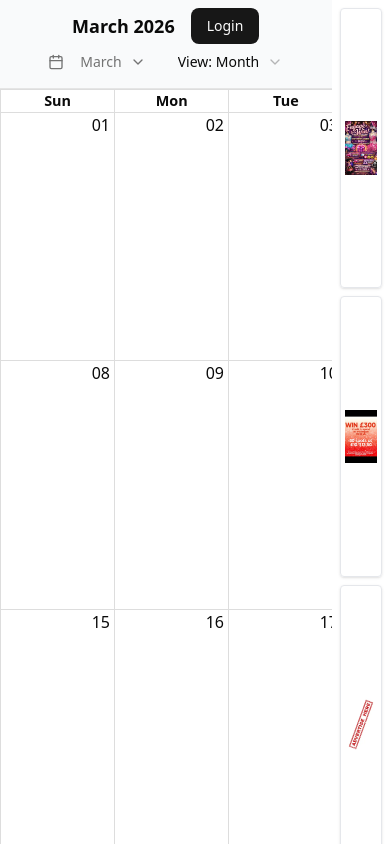
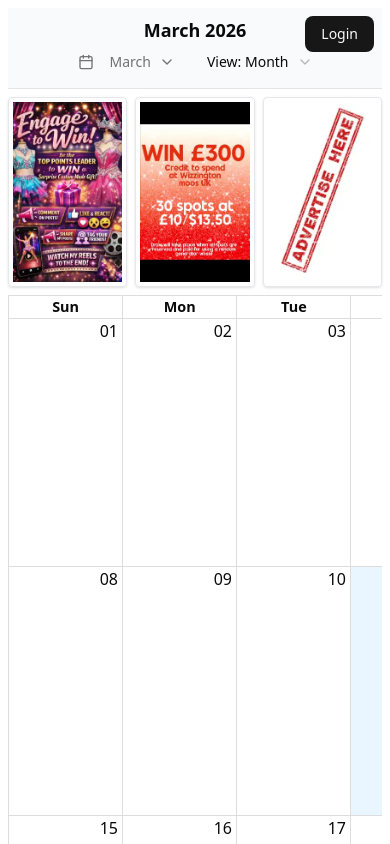
Before and after one commit to IncredibleMrTim/calendar, a Next.js app: page / in a window 390 px wide. Shown: the top 844 px of the page. Built offline with nearby package versions, Linux system fonts and the light colour scheme; no server answers; the database is empty.

Commit message:
updated styling for responsive

```diff
--- /dev/null
+++ b/app/components/adBanner/AdBanner.tsx
@@ -0,0 +1,21 @@
+import { Ads } from "./Ads";
+
+interface AdBannerProps {
+  variant?: "sidebar" | "inline";
+}
+
+export const AdBanner = ({ variant = "sidebar" }: AdBannerProps) => {
+  if (variant === "sidebar") {
+    return (
+      <div className="hidden md:grid grid-cols-1 grid-rows-3 gap-2 w-[15vw] p-2">
+        <Ads />
+      </div>
+    );
+  }
+
+  return (
+    <div className="grid grid-cols-3 grid-rows-1 gap-2 my-2 md:hidden">
+      <Ads />
+    </div>
+  );
+};
--- /dev/null
+++ b/app/components/adBanner/AdBannerSidebar.tsx
@@ -0,0 +1,22 @@
+"use client";
+import { AdBanner } from "./AdBanner";
+
+interface AdBannerSidebarProps {
+  variant?: "sidebar" | "inline";
+}
+
+export const AdBannerSidebar = ({ variant = "sidebar" }: AdBannerSidebarProps) => {
+  if (variant === "sidebar") {
+    return (
+      <div className="hidden md:grid grid-cols-1 grid-rows-3 gap-2 w-[15vw] p-2">
+        <AdBanner />
+      </div>
+    );
+  }
+
+  return (
+    <div className="grid grid-cols-3 grid-rows-1 gap-2 my-2 md:hidden">
+      <AdBanner />
+    </div>
+  );
+};
--- /dev/null
+++ b/app/components/adBanner/Ads.tsx
@@ -0,0 +1,31 @@
+import Image from "next/image";
+export const Ads = () => {
+  return (
+    <>
+      <div className="flex justify-center items-center p-1 border border-gray-200 shadow rounded">
+        <Image
+          src="/add-1.webp"
+          alt="Advertise Here"
+          width={255}
+          height={420}
+        />
+      </div>
+      <div className="flex justify-center items-center p-1 border border-gray-200 shadow rounded">
+        <Image
+          src="/add-2.webp"
+          alt="Advertise Here"
+          width={255}
+          height={420}
+        />
+      </div>
+      <div className="flex justify-center items-center p-1 border border-gray-200 shadow rounded">
+        <Image
+          src="/advertise-here.webp"
+          alt="Advertise Here"
+          width={255}
+          height={420}
+        />
+      </div>
+    </>
+  );
+};
--- a/app/components/auth/authUserMenu/AuthUserMenu.tsx
+++ b/app/components/auth/authUserMenu/AuthUserMenu.tsx
@@ -1,6 +1,6 @@
 "use client";
 
-import { useState } from "react";
+import React, { useState } from "react";
 import { signOut, useSession } from "next-auth/react";
 import { LuLogOut } from "react-icons/lu";
 import {
@@ -12,7 +12,9 @@ import { Avatar, AvatarImage, AvatarFallback } from "@/components/ui/avatar";
 import { useRouter } from "next/navigation";
 import { Button } from "@/components/ui/button";
 
-export const AuthUserMenu = () => {
+type AuthUserMenuProps = React.HTMLAttributes<HTMLDivElement>;
+
+export const AuthUserMenu = (props: AuthUserMenuProps) => {
   const { data: session } = useSession();
   const [isSigningOut, setIsSigningOut] = useState(false);
   const [adminMenuOpen, setAdminMenuOpen] = useState(false);
@@ -30,13 +32,13 @@ export const AuthUserMenu = () => {
   };
 
   return (
-    <>
+    <div {...props}>
       {session?.user ? (
         <Popover onOpenChange={setAdminMenuOpen} open={adminMenuOpen}>
           <PopoverTrigger className="cursor-pointer">
             <Avatar>
               <AvatarImage src={session?.user.image || undefined} />
-              <AvatarFallback>
+              <AvatarFallback className="bg-red-100">
                 {session?.user.name
                   ?.split(" ")
                   .map((n: string) => n[0])
@@ -71,6 +73,6 @@ export const AuthUserMenu = () => {
       ) : (
         <Button onClick={() => router.push("/auth/signin")}>Login</Button>
       )}
-    </>
+    </div>
   );
 };
--- a/app/components/calendar/Calendar.tsx
+++ b/app/components/calendar/Calendar.tsx
@@ -16,10 +16,12 @@ import { CalendarModal } from "./CalendarModal";
 import { useEventStore } from "../../stores/useEventStore";
 import { useCalendarStore, CalendarView } from "@/stores/useCalendarStore";
 import { useDoubleClick } from "@/hooks/useDoubleClick";
+import { useIsMobile } from "@/hooks/useIsMobile";
 import { CalendarToolbar } from "./CalendarToolbar";
 import { CalendarDisplayModal } from "./CalendarDisplayModal";
 import { useSession } from "next-auth/react";
 import { UserRole } from "@prisma/client";
+import { AdBanner } from "../adBanner/AdBanner";
 
 const BigCalendar = dynamic(() => Promise.resolve(RBCCalendar), {
   ssr: false,
@@ -32,6 +34,7 @@ interface CalendarEvent extends EventDTO {
 }
 
 export const Calendar = () => {
+  const isMobile = useIsMobile();
   const [currentDate, setCurrentDate] = useState(new Date());
   const [slotInfo, setSlotInfo] = useState<SlotInfo | undefined>(undefined);
   const { data: session } = useSession();
@@ -78,6 +81,15 @@ export const Calendar = () => {
     isEqual: (a, b) => a.start.getTime() === b.start.getTime(),
   });
 
+  const handleSelectSlot = (slotData: SlotInfo) => {
+    if (isMobile) {
+      setSlotInfo(slotData);
+      onCreateEvent();
+    } else {
+      handleDoubleClickSlot(slotData);
+    }
+  };
+
   const navigate = (
     action?: "PREV" | "NEXT" | "TODAY",
     selectedDate?: Date,
@@ -114,6 +126,7 @@ export const Calendar = () => {
         onViewChange={onViewChange}
         onCreateEvent={onCreateEvent}
       />
+      <AdBanner variant="inline" />
       <div className="w-full h-[calc(100vh-60px)] overflow-auto">
         <BigCalendar
           localizer={localizer}
@@ -134,7 +147,7 @@ export const Calendar = () => {
           onSelectEvent={(event: CalendarEvent) => onSelectEvent(event)}
           toolbar={false}
           selectable
-          onSelectSlot={handleDoubleClickSlot}
+          onSelectSlot={handleSelectSlot}
         />
       </div>
 
--- a/app/components/calendar/CalendarToolbar.tsx
+++ b/app/components/calendar/CalendarToolbar.tsx
@@ -83,17 +83,18 @@ export const CalendarToolbar = ({
           </Select>
         </>
       </div>
-      <div className="flex gap-4 flex-nowrap items-center">
-        <h2 className="text-lg font-semibold">{getViewDateFormat()}</h2>
+
+      <h2 className="flex text-lg font-semibold ">{getViewDateFormat()}</h2>
+      <div className="flex gap-4 flex-nowrap items-center relative w-full md:w-auto">
         {session?.user.role === UserRole.ADMIN && (
           <Button
-            className="px-3 py-1 bg-green-500 text-white"
+            className="px-3 py-1 bg-green-500 text-white hidden md:flex"
             onClick={() => onCreateEvent()}
           >
             + Add Event
           </Button>
         )}
-        <AuthUserMenu />
+        <AuthUserMenu className="absolute top-0 right-0 md:static " />
       </div>
     </div>
   );
--- a/app/components/rte/Rte.tsx
+++ b/app/components/rte/Rte.tsx
@@ -172,7 +172,7 @@ function ToolbarPlugin() {
   ] as const;
 
   return (
-    <div className="flex border-b border-gray-300 pb-2 mb-2 flex-wrap">
+    <div className="flex border-b border-gray-300 pb-2 mb-2 flex-wrap gap-2 md:gap-0">
       <ToolbarButton
         onClick={() => editor.dispatchCommand(UNDO_COMMAND, undefined)}
         active={false}
@@ -188,7 +188,7 @@ function ToolbarPlugin() {
         <LuRedo2 fontSize="18" />
       </ToolbarButton>
 
-      <div className="w-px bg-gray-300 mx-1" />
+      <div className="w-px bg-gray-300 mx-1 hidden md:flex" />
 
       {formatButtons.map(({ format, label, title }) => (
         <ToolbarButton
@@ -201,7 +201,7 @@ function ToolbarPlugin() {
         </ToolbarButton>
       ))}
 
-      <div className="w-px bg-gray-300 mx-1" />
+      <div className="w-px bg-gray-300 mx-1 hidden md:flex" />
 
       <ToolbarButton
         onClick={() =>
@@ -222,7 +222,7 @@ function ToolbarPlugin() {
         <LuListOrdered fontSize="18" />
       </ToolbarButton>
 
-      <div className="w-px bg-gray-300 mx-1" />
+      <div className="w-px bg-gray-300 mx-1 hidden md:flex" />
 
       <ToolbarButton
         onClick={() => fileInputRef.current?.click()}
@@ -304,8 +304,8 @@ export const Rte = ({
           }
           placeholder={
             disabled ? null : (
-              <div className="absolute top-14 left-2 text-gray-400 pointer-events-none">
-                Enter text...
+              <div className="absolute top-22 md:top-14 left-2 text-gray-400 pointer-events-none">
+                Enter Event Description...
               </div>
             )
           }
--- a/app/components/ui/date-picker.tsx
+++ b/app/components/ui/date-picker.tsx
@@ -1,7 +1,7 @@
 import { useState } from "react";
 import { format } from "date-fns";
 import { Calendar as CalendarIcon } from "lucide-react";
-
+import { useIsMobile } from "@/hooks/useIsMobile";
 import { cn } from "@/lib/utils";
 import { Button } from "@/components/ui/button";
 import { Calendar } from "@/components/ui/calendar";
@@ -30,7 +30,7 @@ export function DatePicker({
   disabled = false,
 }: DatePickerProps) {
   const [isOpen, setIsOpen] = useState<boolean>(false);
-
+  const isMobile = useIsMobile();
   return (
     <Popover open={isOpen} onOpenChange={setIsOpen}>
       <PopoverTrigger asChild disabled={disabled}>
@@ -46,7 +46,7 @@ export function DatePicker({
           disabled={disabled}
         >
           <CalendarIcon className="mr-2 size-4" />
-          {value ? format(value, "PPP") : placeholder}
+          {value ? format(value, isMobile ? "dd/MM/yy" : "PPP") : placeholder}
           {isOpen ? <LuChevronUp /> : <LuChevronDown />}
         </Button>
       </PopoverTrigger>
--- /dev/null
+++ b/app/hooks/useIsMobile.ts
@@ -0,0 +1,13 @@
+import { useSyncExternalStore } from "react";
+
+export function useIsMobile(breakpoint = 768) {
+  return useSyncExternalStore(
+    (callback) => {
+      const mq = window.matchMedia(`(max-width: ${breakpoint}px)`);
+      mq.addEventListener("change", callback);
+      return () => mq.removeEventListener("change", callback);
+    },
+    () => window.matchMedia(`(max-width: ${breakpoint}px)`).matches,
+    () => false,
+  );
+}
--- a/app/page.tsx
+++ b/app/page.tsx
@@ -1,38 +1,13 @@
-import Image from "next/image";
 import { Calendar } from "./components/calendar/Calendar";
+import { AdBanner } from "./components/adBanner/AdBanner";
 
 export default function Home() {
   return (
     <main>
-      <div className="flex">
-        <div className="flex flex-col w-[85vw]">
+      <div className="flex flex-row-reverse w-full p-2 md:p-0">
+        <AdBanner />
+        <div className="w-full">
           <Calendar />
-        </div>
-        <div className="grid grid-cols-1 grid-rows-3 gap-2 w-[15vw] p-2">
-          <div className="flex justify-center items-center p-1 border border-gray-200 shadow rounded">
-            <Image
-              src="/add-1.webp"
-              alt="Advertise Here"
-              width={255}
-              height="420"
-            />
-          </div>
-          <div className="flex justify-center items-center p-1 border border-gray-200 shadow rounded">
-            <Image
-              src="/add-2.webp"
-              alt="Advertise Here"
-              width={255}
-              height="420"
-            />
-          </div>
-          <div className="flex justify-center items-center p-1 border border-gray-200 shadow rounded">
-            <Image
-              src="/advertise-here.webp"
-              alt="Advertise Here"
-              width={255}
-              height="420"
-            />
-          </div>
         </div>
       </div>
     </main>
```
